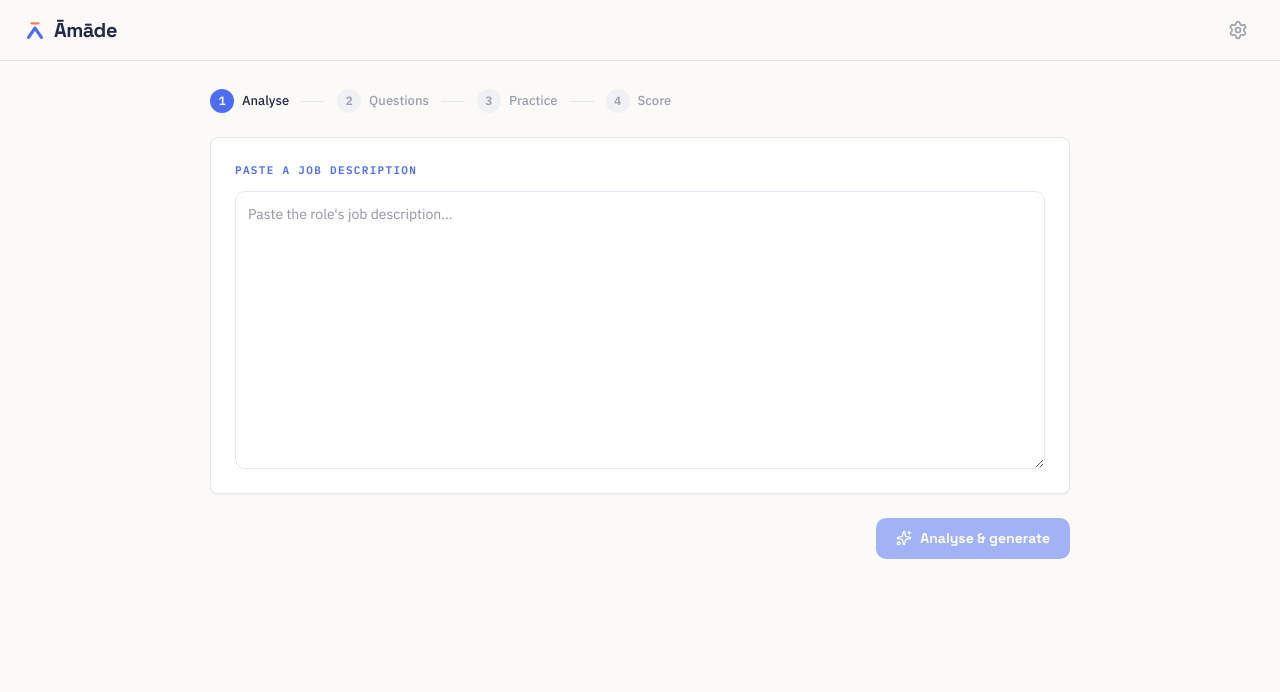
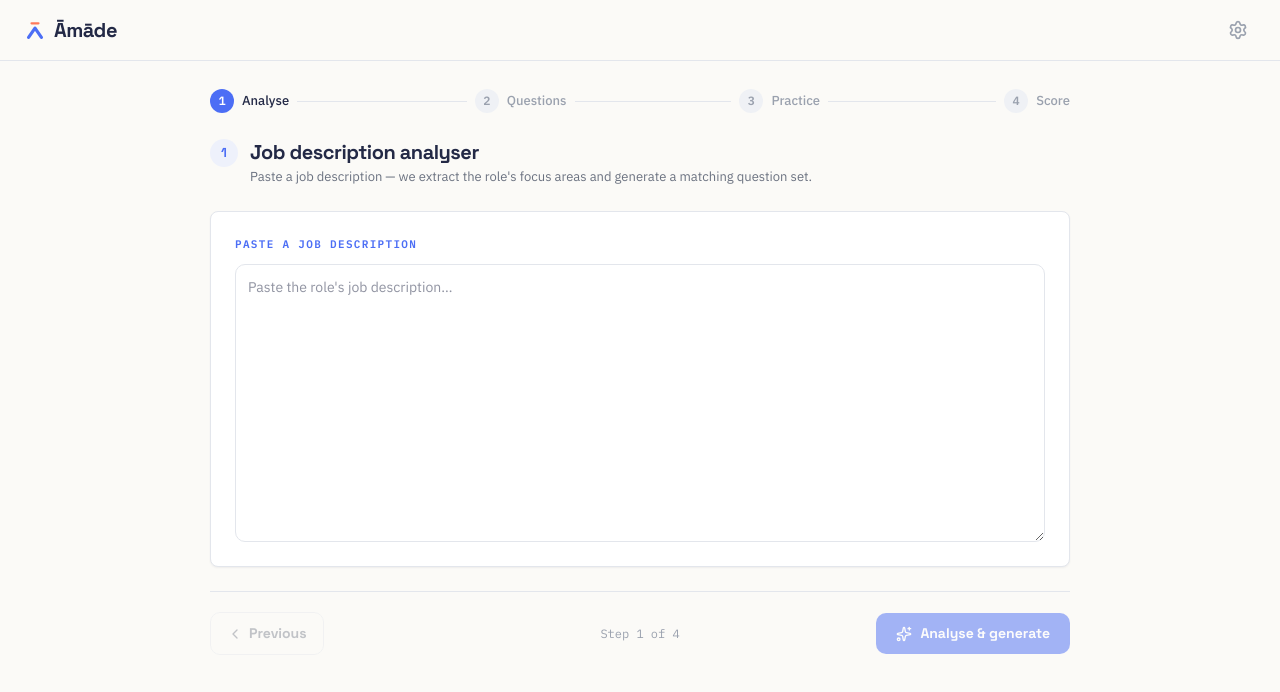
Before and after one commit to hamidehnouri/amade-interview-prep, a Next.js app: page / in a window 1280 px wide. Shown: the top 692 px of the page. Built offline with nearby package versions, Linux system fonts and the light colour scheme.

Commit message:
Enhance wizard UI: step headers, clickable stepper, question grid, practice progress, score ring

```diff
--- a/src/app/page.tsx
+++ b/src/app/page.tsx
@@ -1,6 +1,6 @@
 "use client";
 import { useState } from "react";
-import { Sparkles, ChevronLeft, ChevronRight } from "lucide-react";
+import { Sparkles, ChevronLeft, ChevronRight, Check } from "lucide-react";
 import Button from "@/components/ui/Button";
 import AnalyseStep from "@/components/steps/AnalyseStep";
 import QuestionsStep from "@/components/steps/QuestionsStep";
@@ -16,6 +16,7 @@ const STEPS: { key: Step; label: string }[] = [
   { key: "practice", label: "Practice" },
   { key: "score", label: "Score" },
 ];
+const PREV: Record<Step, Step | null> = { analyse: null, questions: "analyse", practice: "questions", score: "practice" };
 const errMsg = (e: unknown) => (e instanceof Error ? e.message : String(e));
 
 export default function Home() {
@@ -34,87 +35,91 @@ export default function Home() {
   const stepIndex = STEPS.findIndex((s) => s.key === step);
 
   async function runAnalyse() {
-    setError("");
-    setLoading(true);
+    setError(""); setLoading(true);
     try {
       const res = await analyze(jd, settings);
-      setAnalysis(res.analysis);
-      setQuestions(res.questions);
-      setStep("questions");
-    } catch (e) {
-      setError(errMsg(e));
-    } finally {
-      setLoading(false);
-    }
+      setAnalysis(res.analysis); setQuestions(res.questions); setStep("questions");
+    } catch (e) { setError(errMsg(e)); } finally { setLoading(false); }
   }
-  function openQuestion(i: number) {
-    setSelected(i);
-    setAnswer("");
-    setFeedback(null);
-    setStep("practice");
-  }
+  function openQuestion(i: number) { setSelected(i); setAnswer(""); setFeedback(null); setStep("practice"); }
   async function runFeedback() {
-    setError("");
-    setLoading(true);
+    setError(""); setLoading(true);
     try {
       setFeedback(await coachAnswer(q.question, answer, settings, settings.technique, settings.selfCritique));
       setStep("score");
-    } catch (e) {
-      setError(errMsg(e));
-    } finally {
-      setLoading(false);
-    }
+    } catch (e) { setError(errMsg(e)); } finally { setLoading(false); }
   }
 
   return (
     <div className="mx-auto flex max-w-[860px] flex-col gap-6">
+      {/* Stepper — click a passed step to go back */}
       <div className="flex items-center gap-2">
-        {STEPS.map((s, i) => (
-          <div key={s.key} className="flex items-center gap-2">
-            <div className={`flex h-6 w-6 items-center justify-center rounded-full text-[12px] font-semibold ${i <= stepIndex ? "bg-accent text-white" : "bg-line-subtle text-muted"}`}>{i + 1}</div>
-            <span className={`text-[13px] font-medium ${i === stepIndex ? "text-ink" : "text-muted"}`}>{s.label}</span>
-            {i < STEPS.length - 1 && <div className="mx-1 h-px w-6 bg-line" />}
-          </div>
-        ))}
+        {STEPS.map((s, i) => {
+          const reached = i <= stepIndex;
+          const done = i < stepIndex;
+          return (
+            <div key={s.key} className="flex flex-1 items-center gap-2 last:flex-none">
+              <button
+                type="button"
+                disabled={!reached}
+                onClick={() => reached && setStep(s.key)}
+                className="flex items-center gap-2 disabled:cursor-default"
+              >
+                <span className={`flex h-6 w-6 items-center justify-center rounded-full text-[12px] font-semibold ${reached ? "bg-accent text-white" : "bg-line-subtle text-muted"}`}>
+                  {done ? <Check size={14} /> : i + 1}
+                </span>
+                <span className={`text-[13px] font-medium ${i === stepIndex ? "text-ink" : reached ? "text-secondary hover:text-ink" : "text-muted"}`}>{s.label}</span>
+              </button>
+              {i < STEPS.length - 1 && <div className="h-px flex-1 bg-line" />}
+            </div>
+          );
+        })}
       </div>
 
       {error && <div className="rounded-[8px] border border-red-200 bg-red-50 p-3 text-[13px] text-red-700">{error}</div>}
 
       {step === "analyse" && <AnalyseStep jd={jd} onChange={setJd} />}
       {step === "questions" && analysis && <QuestionsStep analysis={analysis} questions={questions} onOpen={openQuestion} />}
-      {step === "practice" && q && <PracticeStep question={q} answer={answer} onChange={setAnswer} />}
+      {step === "practice" && q && <PracticeStep question={q} index={selected} total={questions.length} answer={answer} onChange={setAnswer} />}
       {step === "score" && feedback && q && <ScoreStep question={q} feedback={feedback} />}
 
-      <div className="flex items-center justify-between">
-        <div>
-          {step === "questions" && <NavBtn dir="prev" onClick={() => setStep("analyse")}>Back</NavBtn>}
-          {step === "practice" && <NavBtn dir="prev" onClick={() => setStep("questions")}>Back to questions</NavBtn>}
-          {step === "score" && <NavBtn dir="prev" onClick={() => setStep("practice")}>Revise answer</NavBtn>}
+      <div className="flex items-center border-t border-line pt-5">
+        <div className="flex flex-1 justify-start">
+          <NavBtn dir="prev" disabled={!PREV[step]} onClick={() => PREV[step] && setStep(PREV[step]!)}>Previous</NavBtn>
         </div>
-        <div>
+        <div className="flex-1 text-center font-mono text-[12px] text-muted">Step {stepIndex + 1} of {STEPS.length}</div>
+        <div className="flex flex-1 justify-end gap-3">
           {step === "analyse" && (
             <Button onClick={runAnalyse} loading={loading} disabled={!jd.trim()}>
               <Sparkles size={16} /> Analyse &amp; generate
             </Button>
           )}
+          {step === "questions" && (
+            <Button onClick={() => openQuestion(0)} disabled={questions.length === 0}>
+              Start practice <ChevronRight size={16} />
+            </Button>
+          )}
           {step === "practice" && (
-            <Button onClick={runFeedback} loading={loading} disabled={!answer.trim()}>Submit &amp; get feedback</Button>
+            <Button onClick={runFeedback} loading={loading} disabled={!answer.trim()}>
+              Submit &amp; see score <ChevronRight size={16} />
+            </Button>
           )}
-          {step === "score" &&
-            (selected < questions.length - 1 ? (
-              <NavBtn dir="next" onClick={() => openQuestion(selected + 1)}>Next question</NavBtn>
-            ) : (
-              <NavBtn dir="next" onClick={() => setStep("questions")}>Back to questions</NavBtn>
-            ))}
+          {step === "score" && (
+            <>
+              <NavBtn onClick={() => { setAnswer(""); setFeedback(null); setStep("practice"); }}>Retry</NavBtn>
+              <NavBtn dir="next" onClick={() => (selected < questions.length - 1 ? openQuestion(selected + 1) : setStep("questions"))}>Next</NavBtn>
+            </>
+          )}
         </div>
       </div>
     </div>
   );
 }
 
-function NavBtn({ dir, onClick, children }: { dir: "prev" | "next"; onClick: () => void; children: React.ReactNode }) {
+function NavBtn({ dir, onClick, disabled, children }: { dir?: "prev" | "next"; onClick: () => void; disabled?: boolean; children: React.ReactNode }) {
   return (
-    <button type="button" onClick={onClick} className="inline-flex items-center gap-1.5 rounded-[10px] border border-line px-4 py-2.5 font-display text-[14px] font-semibold text-secondary transition-colors hover:bg-line-subtle">
+    <button type="button" onClick={onClick} disabled={disabled}
+      className="inline-flex items-center gap-1.5 rounded-[10px] border border-line px-4 py-2.5 font-display text-[14px] font-semibold text-secondary transition-colors hover:bg-line-subtle disabled:cursor-not-allowed disabled:opacity-40">
       {dir === "prev" && <ChevronLeft size={16} />}
       {children}
       {dir === "next" && <ChevronRight size={16} />}
--- a/src/components/steps/AnalyseStep.tsx
+++ b/src/components/steps/AnalyseStep.tsx
@@ -1,12 +1,16 @@
 import Card from "@/components/ui/Card";
 import Textarea from "@/components/ui/Textarea";
 import Eyebrow from "@/components/ui/Eyebrow";
+import StepHeader from "@/components/ui/StepHeader";
 
 export default function AnalyseStep({ jd, onChange }: { jd: string; onChange: (v: string) => void }) {
   return (
-    <Card>
-      <Eyebrow>Paste a job description</Eyebrow>
-      <Textarea value={jd} onChange={onChange} rows={12} placeholder="Paste the role's job description…" />
-    </Card>
+    <>
+      <StepHeader n={1} title="Job description analyser" subtitle="Paste a job description — we extract the role's focus areas and generate a matching question set." />
+      <Card>
+        <Eyebrow>Paste a job description</Eyebrow>
+        <Textarea value={jd} onChange={onChange} rows={12} placeholder="Paste the role's job description…" />
+      </Card>
+    </>
   );
 }
--- a/src/components/steps/PracticeStep.tsx
+++ b/src/components/steps/PracticeStep.tsx
@@ -1,21 +1,32 @@
+import { Bot } from "lucide-react";
 import Card from "@/components/ui/Card";
 import Textarea from "@/components/ui/Textarea";
 import type { Question } from "@/lib/api";
 
-export default function PracticeStep({ question, answer, onChange }: {
-  question: Question; answer: string; onChange: (v: string) => void;
+export default function PracticeStep({ question, index, total, answer, onChange }: {
+  question: Question; index: number; total: number; answer: string; onChange: (v: string) => void;
 }) {
+  const pct = ((index + 1) / total) * 100;
   return (
     <>
+      <div>
+        <div className="font-mono text-[11px] font-semibold uppercase tracking-[0.12em] text-accent">
+          Practice · Question {index + 1} of {total}
+        </div>
+        <div className="mt-2 h-1 rounded bg-line-subtle">
+          <div className="h-1 rounded bg-accent transition-all" style={{ width: `${pct}%` }} />
+        </div>
+      </div>
       <Card>
-        <div className="flex items-center gap-2">
-          <span className="font-mono text-[11px] uppercase tracking-[0.12em] text-accent">AI Interviewer</span>
-          <span className="rounded-[8px] border border-blue-200 bg-blue-50 px-[7px] py-[3px] font-mono text-[11px] uppercase tracking-[0.08em] text-blue-700">{question.category}</span>
+        <div className="flex items-center gap-3">
+          <div className="flex h-9 w-9 items-center justify-center rounded-full bg-ink text-white"><Bot size={18} /></div>
+          <div className="flex items-center gap-2">
+            <span className="font-display text-[13px] font-semibold text-ink">AI Interviewer</span>
+            <span className="rounded-[8px] border border-blue-200 bg-blue-50 px-[7px] py-[3px] font-mono text-[11px] uppercase tracking-[0.08em] text-blue-700">{question.category}</span>
+          </div>
         </div>
-        <div className="mt-3 font-display text-[18px] font-semibold leading-snug text-ink">{question.question}</div>
-      </Card>
-      <Card>
-        <Textarea label="Your answer" value={answer} onChange={onChange} rows={8} placeholder="Type your answer here…" />
+        <div className="mt-3 font-display text-[20px] font-semibold leading-snug text-ink">{question.question}</div>
+        <div className="mt-4"><Textarea value={answer} onChange={onChange} rows={9} placeholder="Type your answer here…" /></div>
       </Card>
     </>
   );
--- a/src/components/steps/QuestionsStep.tsx
+++ b/src/components/steps/QuestionsStep.tsx
@@ -1,6 +1,7 @@
 import { Check } from "lucide-react";
 import Card from "@/components/ui/Card";
 import Eyebrow from "@/components/ui/Eyebrow";
+import StepHeader from "@/components/ui/StepHeader";
 import QuestionCard from "@/components/ui/QuestionCard";
 import type { Analysis, Question } from "@/lib/api";
 
@@ -9,6 +10,7 @@ export default function QuestionsStep({ analysis, questions, onOpen }: {
 }) {
   return (
     <>
+      <StepHeader n={2} title="Your tailored questions" subtitle="Pick a question to practise — click any card to start." />
       <Card>
         <Eyebrow badge={`${analysis.key_skills.length} skills`}>Extracted focus areas</Eyebrow>
         <div className="flex flex-wrap gap-2">
@@ -21,12 +23,14 @@ export default function QuestionsStep({ analysis, questions, onOpen }: {
         <Check className="mt-0.5 shrink-0 text-accent" size={18} />
         <div>
           <div className="font-display text-[14px] font-semibold text-ink">{questions.length} questions generated</div>
-          <div className="text-[13px] text-secondary">Click a question to practice it.</div>
+          <div className="text-[13px] text-secondary">Based on the extracted focus areas.</div>
         </div>
       </div>
-      {questions.map((question, i) => (
-        <QuestionCard key={question.id} category={question.category} difficulty={question.difficulty} question={question.question} meta="Tailored to JD" onPractice={() => onOpen(i)} />
-      ))}
+      <div className="grid grid-cols-1 gap-4 md:grid-cols-2">
+        {questions.map((question, i) => (
+          <QuestionCard key={question.id} category={question.category} difficulty={question.difficulty} question={question.question} meta="Tailored to JD" onPractice={() => onOpen(i)} />
+        ))}
+      </div>
     </>
   );
 }
--- a/src/components/steps/ScoreStep.tsx
+++ b/src/components/steps/ScoreStep.tsx
@@ -1,21 +1,76 @@
+import { Check, AlertTriangle, MessageCircle } from "lucide-react";
 import Card from "@/components/ui/Card";
+import Eyebrow from "@/components/ui/Eyebrow";
+import ScoreRing from "@/components/ui/ScoreRing";
 import type { Feedback, Question } from "@/lib/api";
 
 const STAR = ["situation", "task", "action", "result"] as const;
+const cap = (s: string) => s[0].toUpperCase() + s.slice(1);
 
-export default function ScoreStep({ question, feedback }: { question: Question; feedback: Feedback }) {
+type Tone = "good" | "warn" | "info" | "overall";
+function FeedbackRow({ tone, title, detail }: { tone: Tone; title: string; detail: string }) {
+  const cfg = {
+    good: { bg: "bg-blue-50", color: "text-accent", Icon: Check },
+    warn: { bg: "bg-amber-50", color: "text-amber-600", Icon: AlertTriangle },
+    info: { bg: "bg-blue-50", color: "text-accent", Icon: MessageCircle },
+    overall: { bg: "bg-blue-50", color: "text-accent", Icon: MessageCircle },
+  }[tone];
+  const Icon = cfg.Icon;
   return (
-    <Card>
-      <div className="font-display text-[15px] font-semibold text-ink">STAR feedback — {question.category}</div>
-      <div className="mt-3 flex flex-col gap-2">
-        {STAR.map((part) => (
-          <div key={part} className="text-[14px]">
-            <span className="font-semibold capitalize text-ink">{part}: {feedback[part].score}/10</span>
-            <span className="text-secondary"> — {feedback[part].feedback}</span>
-          </div>
-        ))}
-        <div className="mt-1 rounded-[8px] bg-blue-50 p-3 text-[14px] text-blue-700">{feedback.overall}</div>
+    <div className={`flex items-start gap-3 rounded-[8px] ${cfg.bg} p-3`}>
+      <Icon className={`mt-0.5 shrink-0 ${cfg.color}`} size={18} />
+      <div>
+        <div className="font-display text-[14px] font-semibold text-ink">{title}</div>
+        <div className="text-[13px] text-secondary">{detail}</div>
       </div>
-    </Card>
+    </div>
   );
 }
+
+export default function ScoreStep({ feedback }: { question: Question; feedback: Feedback }) {
+  const scores = STAR.map((p) => feedback[p].score);
+  const score = Math.round((scores.reduce((a, b) => a + b, 0) / scores.length) * 10);
+  const headline =
+    score >= 85 ? "Excellent — interview-ready" :
+    score >= 70 ? "Strong, with room to tighten" :
+    score >= 55 ? "Solid — keep practising" : "Needs work — try again";
+
+  return (
+    <div className="grid grid-cols-1 gap-6 md:grid-cols-[300px_1fr]">
+      <Card className="flex flex-col items-center text-center">
+        <div className="font-mono text-[11px] font-semibold uppercase tracking-[0.12em] text-accent">Session score</div>
+        <div className="my-3"><ScoreRing value={score} /></div>
+        <div className="font-display text-[16px] font-bold text-ink">{headline}</div>
+        <div className="text-[12px] text-muted">Scored across the STAR framework</div>
+        <div className="mt-5 flex w-full flex-col gap-3">
+          {STAR.map((p) => {
+            const pct = feedback[p].score * 10;
+            return (
+              <div key={p}>
+                <div className="flex justify-between text-[13px]">
+                  <span className="font-medium text-ink">{cap(p)}</span>
+                  <span className="text-muted">{pct}%</span>
+                </div>
+                <div className="mt-1 h-1.5 rounded bg-line-subtle">
+                  <div className="h-1.5 rounded bg-accent" style={{ width: `${pct}%` }} />
+                </div>
+              </div>
+            );
+          })}
+        </div>
+      </Card>
+
+      <Card>
+        <Eyebrow>STAR coach feedback</Eyebrow>
+        <div className="flex flex-col gap-3">
+          {STAR.map((p) => {
+            const sc = feedback[p].score;
+            const tone: Tone = sc >= 7 ? "good" : sc >= 4 ? "warn" : "info";
+            return <FeedbackRow key={p} tone={tone} title={`${cap(p)} · ${sc}/10`} detail={feedback[p].feedback} />;
+          })}
+          <FeedbackRow tone="overall" title="Overall" detail={feedback.overall} />
+        </div>
+      </Card>
+    </div>
+  );
+}
--- /dev/null
+++ b/src/components/ui/ScoreRing.tsx
@@ -0,0 +1,18 @@
+export default function ScoreRing({ value, size = 140 }: { value: number; size?: number }) {
+  const stroke = 12;
+  const r = (size - stroke) / 2;
+  const c = 2 * Math.PI * r;
+  const offset = c * (1 - Math.max(0, Math.min(100, value)) / 100);
+  return (
+    <svg width={size} height={size} viewBox={`0 0 ${size} ${size}`}>
+      <circle cx={size / 2} cy={size / 2} r={r} fill="none" stroke="var(--neutral-100)" strokeWidth={stroke} />
+      <circle
+        cx={size / 2} cy={size / 2} r={r} fill="none" stroke="var(--blue-500)" strokeWidth={stroke} strokeLinecap="round"
+        strokeDasharray={c} strokeDashoffset={offset} transform={`rotate(-90 ${size / 2} ${size / 2})`}
+      />
+      <text x="50%" y="50%" textAnchor="middle" dominantBaseline="central" fill="var(--ink)" style={{ fontSize: size * 0.28, fontWeight: 700, fontFamily: "var(--font-display)" }}>
+        {value}
+      </text>
+    </svg>
+  );
+}
--- /dev/null
+++ b/src/components/ui/StepHeader.tsx
@@ -0,0 +1,11 @@
+export default function StepHeader({ n, title, subtitle }: { n: number; title: string; subtitle: string }) {
+  return (
+    <div className="flex items-start gap-3">
+      <div className="mt-0.5 flex h-7 w-7 shrink-0 items-center justify-center rounded-full bg-blue-50 font-display text-[13px] font-semibold text-accent">{n}</div>
+      <div>
+        <h1 className="font-display text-[20px] font-bold tracking-tight text-ink">{title}</h1>
+        <p className="text-[13px] text-secondary">{subtitle}</p>
+      </div>
+    </div>
+  );
+}
```
